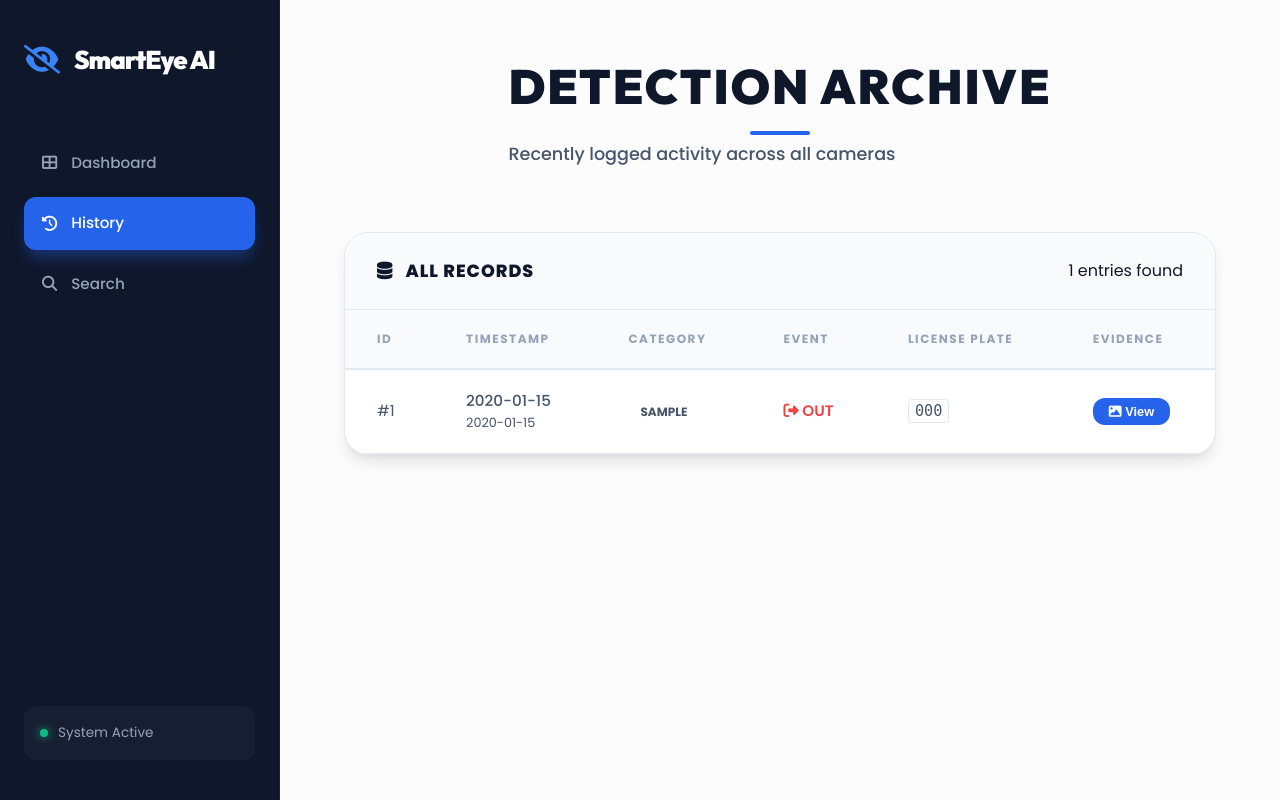
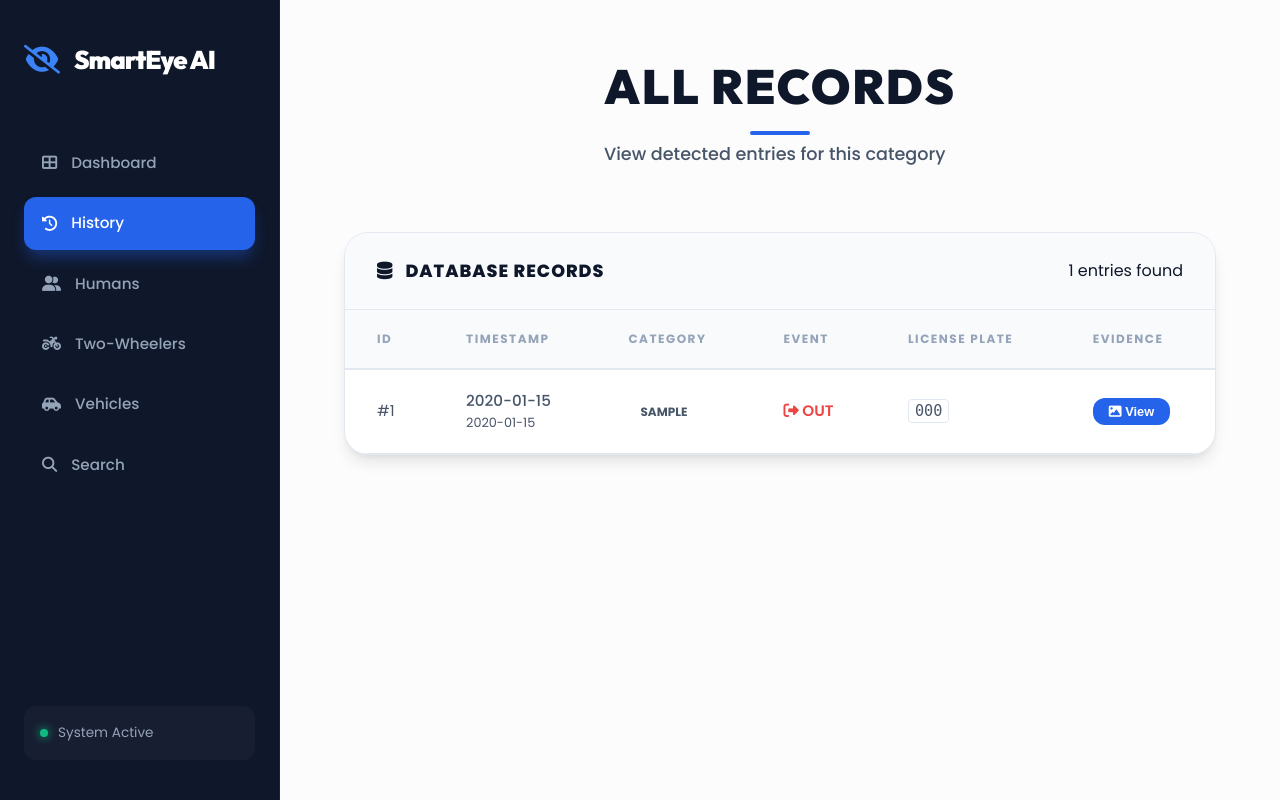
Before and after one commit to VishnuVardhanCodes/Smart-Surveillance, a Flask app: page /history in a window 1280 px wide. Run offline with Flask 3, Linux system fonts and the light colour scheme; tables that the repository leaves empty hold one stand-in row (values such as "Sample post").

```diff
--- a/database.py
+++ b/database.py
@@ -55,6 +55,20 @@ class DatabaseManager:
         conn.close()
         return rows
 
+    def get_detections_by_category(self, categories):
+        """Fetch detection records filtered by a list of categories."""
+        conn = sqlite3.connect(self.db_path)
+        conn.row_factory = sqlite3.Row
+        cursor = conn.cursor()
+
+        placeholders = ', '.join(['?'] * len(categories))
+        query = f'SELECT * FROM detections WHERE object_type IN ({placeholders}) ORDER BY id DESC'
+
+        cursor.execute(query, categories)
+        rows = cursor.fetchall()
+        conn.close()
+        return rows
+
     def search_detections(self, date=None, time=None, plate_number=None):
         """Search detections with filters."""
         conn = sqlite3.connect(self.db_path)
--- a/detector.py
+++ b/detector.py
@@ -17,9 +17,9 @@ class SurveillanceDetector:
         self.plate_reader = PlateReader()
         self.db = DatabaseManager()
 
-        # Classes of interest from COCO dataset
         self.target_classes = {
             0: 'person',
+            1: 'bicycle',
             2: 'car',
             3: 'motorcycle',
             5: 'bus',
--- a/main.py
+++ b/main.py
@@ -59,7 +59,22 @@ def get_counts():
 @app.route('/history')
 def history():
     detections = db.get_all_detections()
-    return render_template('history.html', detections=detections)
+    return render_template('history.html', title="ALL RECORDS", detections=detections)
+
+@app.route('/humans')
+def humans():
+    detections = db.get_detections_by_category(['person'])
+    return render_template('history.html', title="HUMAN DETECTIONS", detections=detections)
+
+@app.route('/bikes')
+def bikes():
+    detections = db.get_detections_by_category(['motorcycle', 'bicycle'])
+    return render_template('history.html', title="TWO-WHEELER DETECTIONS", detections=detections)
+
+@app.route('/vehicles')
+def vehicles():
+    detections = db.get_detections_by_category(['car', 'bus', 'truck'])
+    return render_template('history.html', title="VEHICLE DETECTIONS", detections=detections)
 
 @app.route('/search')
 def search():
--- a/static/css/style.css
+++ b/static/css/style.css
@@ -456,7 +456,8 @@ tr:hover td {
 }
 
 .type-tag.person { background: #dcfce7; color: #166534; }
-.type-tag.vehicle { background: #dbeafe; color: #1e40af; }
+.type-tag.car, .type-tag.truck, .type-tag.bus { background: #dbeafe; color: #1e40af; }
+.type-tag.motorcycle, .type-tag.bicycle { background: #fef3c7; color: #92400e; }
 
 /* Modal */
 .modal {
--- a/templates/history.html
+++ b/templates/history.html
@@ -17,15 +17,27 @@
             </div>
 
             <nav>
-                <a href="/" class="nav-link">
+                <a href="/" class="nav-link {{ 'active' if request.path == '/' }}">
                     <i class="fas fa-th-large"></i>
                     <span>Dashboard</span>
                 </a>
-                <a href="/history" class="nav-link active">
-                    <i class="fas fa-clock-rotate-left"></i>
+                <a href="/history" class="nav-link {{ 'active' if request.path == '/history' }}">
+                    <i class="fas fa-history"></i>
                     <span>History</span>
                 </a>
-                <a href="/search" class="nav-link">
+                <a href="/humans" class="nav-link {{ 'active' if request.path == '/humans' }}">
+                    <i class="fas fa-user-friends"></i>
+                    <span>Humans</span>
+                </a>
+                <a href="/bikes" class="nav-link {{ 'active' if request.path == '/bikes' }}">
+                    <i class="fas fa-motorcycle"></i>
+                    <span>Two-Wheelers</span>
+                </a>
+                <a href="/vehicles" class="nav-link {{ 'active' if request.path == '/vehicles' }}">
+                    <i class="fas fa-car-side"></i>
+                    <span>Vehicles</span>
+                </a>
+                <a href="/search" class="nav-link {{ 'active' if request.path == '/search' }}">
                     <i class="fas fa-magnifying-glass"></i>
                     <span>Search</span>
                 </a>
@@ -43,14 +55,14 @@
         <main class="main-content">
             <header class="animate-in" style="animation-delay: 0.1s;">
                 <div class="header-info">
-                    <h1>Detection Archive</h1>
-                    <div class="date-time">Recently logged activity across all cameras</div>
+                    <h1>{{ title }}</h1>
+                    <div class="date-time">View detected entries for this category</div>
                 </div>
             </header>
 
             <div class="card animate-in" style="animation-delay: 0.3s;">
                 <div class="card-header">
-                    <h3><i class="fas fa-database"></i> All Records</h3>
+                    <h3><i class="fas fa-database"></i> Database Records</h3>
                     <div class="badge">{{ detections|length }} entries found</div>
                 </div>
 
```
Also changed, not shown: templates/dashboard.html (+21 -3 lines), templates/search.html (+13 -1 lines).
